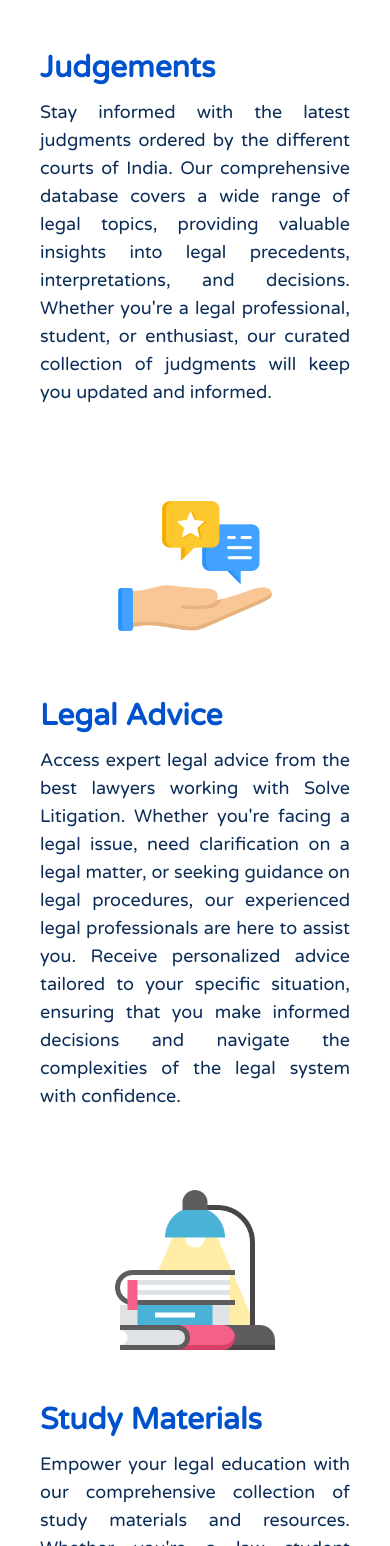
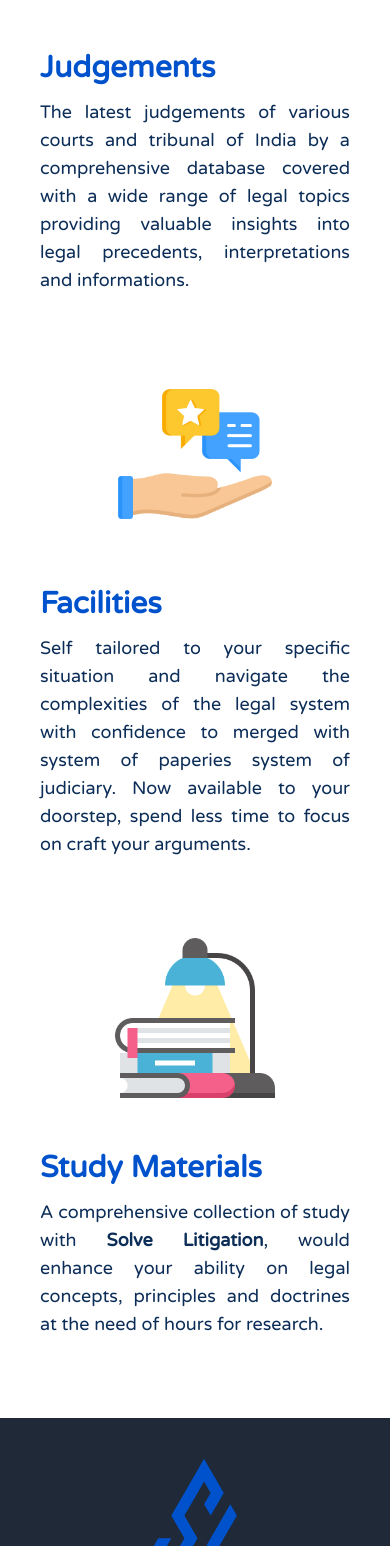
Before and after one commit to dimpal001/Solve_Litigation_Frontend, a React (Vite) app: page /services in a window 390 px wide. Shown: the part 422-1968 px from the top of the page. Built offline with nearby package versions, Linux system fonts and the light colour scheme.

Commit message:
update navigation bar

```diff
--- a/src/Components/Footer.jsx
+++ b/src/Components/Footer.jsx
@@ -21,7 +21,7 @@ const Footer = () => {
               </li>
               <li className='mb-2'>
                 <Link to='/services' className='hover:text-primary'>
-                  Services
+                  Facilities
                 </Link>
               </li>
               <li className='mb-2'>
@@ -39,11 +39,11 @@ const Footer = () => {
                   Judgements
                 </Link>
               </li>
-              <li className='mb-2'>
+              {/* <li className='mb-2'>
                 <Link to='/legal-advice' className='hover:text-primary'>
                   Legal Advice
                 </Link>
-              </li>
+              </li> */}
               <li className='mb-2'>
                 <Link to='/study-material' className='hover:text-primary'>
                   Study Material
--- a/src/Components/Navbar.jsx
+++ b/src/Components/Navbar.jsx
@@ -138,9 +138,9 @@ const NavItems = ({ onClose }) => {
               Legal Advice
             </NavItem>
           )} */}
-        <NavItem onClick={onClose} title='Legal Advice' to={'/legal-advice'}>
+        {/* <NavItem onClick={onClose} title='Legal Advice' to={'/legal-advice'}>
           Legal Advice
-        </NavItem>
+        </NavItem> */}
         {user &&
           user.userType === 'guest' &&
           user.selectedService.includes('studyResources') && (
@@ -154,7 +154,7 @@ const NavItems = ({ onClose }) => {
             title='Prepare Argument'
             to={'/prepare-argument'}
           >
-            Prepare Argument
+            Store in Feature
           </NavItem>
         )}
         <NavItem onClick={onClose} title='Service Page' to={'/services'}>
--- a/src/Pages/HomePage/HomePage.jsx
+++ b/src/Pages/HomePage/HomePage.jsx
@@ -132,7 +132,7 @@ const HomePage = () => {
         </ModalContent>
       </Modal>
       <div className='lg:flex flex-row-reverse lg:h-[500px] max-sm:pb-[100px] items-center gap-10 px-10 lg:px-32'>
-        <div className='lg:w-[50%] flex max-md:pt-10 justify-center relative z-[5] items-center'>
+        {/* <div className='lg:w-[50%] flex max-md:pt-10 justify-center relative z-[5] items-center'>
           <img
             style={{ width: '100%' }}
             className='relative z-[3]'
@@ -140,22 +140,21 @@ const HomePage = () => {
             alt=''
           />
           <div className='absolute h-[200px] lg:right-[120px] filter blur-[150px] lg:blur-[200px] rounded-full w-[200px] z-[2] bg-primary'></div>
-        </div>
-        <div data-aos='fade-up' className='lg:w-[50%]'>
+        </div> */}
+        <div data-aos='fade-up' className=' container mx-auto lg:px-[150px]'>
           <div className='py-10'>
             <p className='lg:text-3xl text-lg py-2 font-extrabold leading-tight'>
-              Solve your legal challenges with
+              Surest way to solve any legal challenges with
             </p>
             <p className='lg:text-5xl bg-primary text-center py-3 text-white -skew-x-6 text-3xl font-extrabold leading-tight'>
               Solve Litigation
             </p>
           </div>
           <p className='text-lg pb-10'>
-            At Solve Litigation, we&apos;re dedicated to helping individuals,
-            firms and companies navigate the complex world of law. Whether
-            you&apos;re looking for relevant judgements for your legal research,
-            or expert legal advice and services, our comprehensive tools and
-            resources have got you covered.
+            <strong>Solve Litigation</strong>, a comprehensive tool and its
+            devotion to navigate a piece of general infomation to pave the way
+            how to find infomation for research on Law out of the complex
+            genesis of legal systems.
           </p>
           <Link to={user ? '/citations' : '/register'}>
             <SLButton variant={'primary'} title={'Get Started'} />
--- a/src/Pages/LegalAdvicePage/LegalAdvice.jsx
+++ b/src/Pages/LegalAdvicePage/LegalAdvice.jsx
@@ -61,17 +61,12 @@ const LegalAdvice = () => {
   return (
     <div className='container mx-auto min-h-[calc(100vh-150px)] flex items-center lg:px-[250px] px-4 py-8'>
       <div>
-        <h1 className='text-4xl text-primary font-bold mb-4'>
-          Get Legal Advice
-        </h1>
+        <h1 className='text-4xl text-primary font-bold mb-4'>Features</h1>
         <p className='text-lg mb-6 text-justify'>
-          Access expert legal advice from the best lawyers working with Solve
-          Litigation. Whether you&apos;re facing a legal issue, need
-          clarification on a legal matter, or seeking guidance on legal
-          procedures, our experienced legal professionals are here to assist
-          you. Receive personalized advice tailored to your specific situation,
-          ensuring that you make informed decisions and navigate the
-          complexities of the legal system with confidence.
+          Self tailored to your specific situation and navigate the complexities
+          of the legal system with confidence to merged with system of paperies
+          system of judiciary. Now available to your doorstep, spend less time
+          to focus on craft your arguments.
         </p>
         <div>
           <SLButton
--- a/src/Pages/LiquidText/LiquidTextHomePage.jsx
+++ b/src/Pages/LiquidText/LiquidTextHomePage.jsx
@@ -44,7 +44,7 @@ const LiquidTextHomePage = () => {
 
   return (
     <div className='w-full min-h-screen p-5'>
-      <p className='text-4xl font-bold text-center'>Prepare your argument</p>
+      <p className='text-4xl font-bold text-center'>Prepare your Argument</p>
       <div className='flex flex-col container mx-auto py-10'>
         <div>
           <SLButton
--- a/src/Pages/ReviewCitationPage/SingleCitationPage.jsx
+++ b/src/Pages/ReviewCitationPage/SingleCitationPage.jsx
@@ -135,6 +135,7 @@ const SingleCitationPage = ({ data }) => {
         {
           responseType: 'blob',
           headers: {
+            Authorization: `Bearer ${localStorage.getItem('token')}`,
             'Content-Type': 'application/json',
           },
         }
--- a/src/Pages/ServicesPage/ServicesPage.jsx
+++ b/src/Pages/ServicesPage/ServicesPage.jsx
@@ -5,7 +5,7 @@ const ServicesPage = () => {
   return (
     <div>
       <div className='p-10 lg:px-[250px]'>
-        <p className='text-4xl font-bold text-center'>Our Services</p>
+        <p className='text-4xl font-bold text-center'>Facilities</p>
 
         {/* Judgements Section */}
         <div className='flex max-md:pt-20 max-md:flex-col py-10 gap-10 justify-center items-center'>
@@ -18,13 +18,11 @@ const ServicesPage = () => {
           </div>
           <div>
             <p className='text-3xl font-bold py-3 text-primary'>Judgements</p>
-            <p className='text-lg max-md:text-justify'>
-              Stay informed with the latest judgments ordered by the different
-              courts of India. Our comprehensive database covers a wide range of
-              legal topics, providing valuable insights into legal precedents,
-              interpretations, and decisions. Whether you&apos;re a legal
-              professional, student, or enthusiast, our curated collection of
-              judgments will keep you updated and informed.
+            <p className='text-lg text-justify'>
+              The latest judgements of various courts and tribunal of India by a
+              comprehensive database covered with a wide range of legal topics
+              providing valuable insights into legal precedents, interpretations
+              and informations.
             </p>
           </div>
         </div>
@@ -35,15 +33,12 @@ const ServicesPage = () => {
             <img src={Advice} className='w-[1000px] max-md:w-[160px]' alt='' />
           </div>
           <div>
-            <p className='text-3xl font-bold py-3 text-primary'>Legal Advice</p>
-            <p className='text-lg max-md:text-justify'>
-              Access expert legal advice from the best lawyers working with
-              Solve Litigation. Whether you&apos;re facing a legal issue, need
-              clarification on a legal matter, or seeking guidance on legal
-              procedures, our experienced legal professionals are here to assist
-              you. Receive personalized advice tailored to your specific
-              situation, ensuring that you make informed decisions and navigate
-              the complexities of the legal system with confidence.
+            <p className='text-3xl font-bold py-3 text-primary'>Facilities</p>
+            <p className='text-lg text-justify'>
+              Self tailored to your specific situation and navigate the
+              complexities of the legal system with confidence to merged with
+              system of paperies system of judiciary. Now available to your
+              doorstep, spend less time to focus on craft your arguments.
             </p>
           </div>
         </div>
@@ -57,15 +52,11 @@ const ServicesPage = () => {
             <p className='text-3xl font-bold py-3 text-primary'>
               Study Materials
             </p>
-            <p className='text-lg max-md:text-justify'>
-              Empower your legal education with our comprehensive collection of
-              study materials and resources. Whether you&apos;re a law student
-              preparing for exams, conducting research, or simply seeking to
-              expand your legal knowledge, our curated selection of study
-              materials, including textbooks, articles, case studies, and
-              question-answer guides, will support your academic journey.
-              Enhance your understanding of legal concepts, principles, and
-              doctrines, and excel in your studies with Solve Litigation.
+            <p className='text-lg text-justify'>
+              A comprehensive collection of study with{' '}
+              <strong>Solve Litigation</strong>, would enhance your ability on
+              legal concepts, principles and doctrines at the need of hours for
+              research.
             </p>
           </div>
         </div>
```
